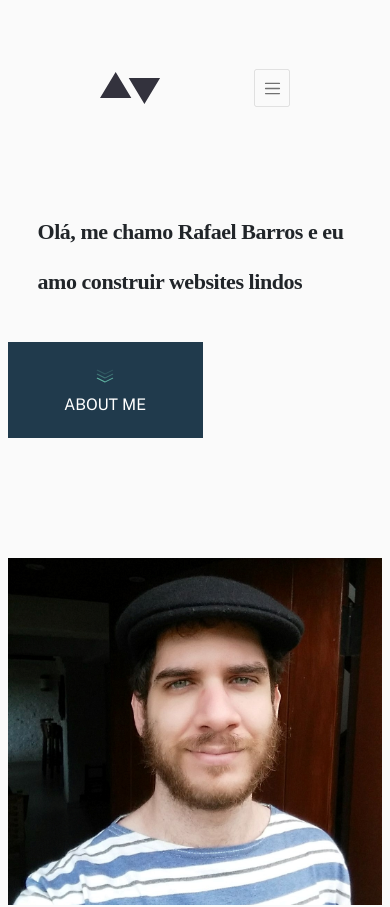
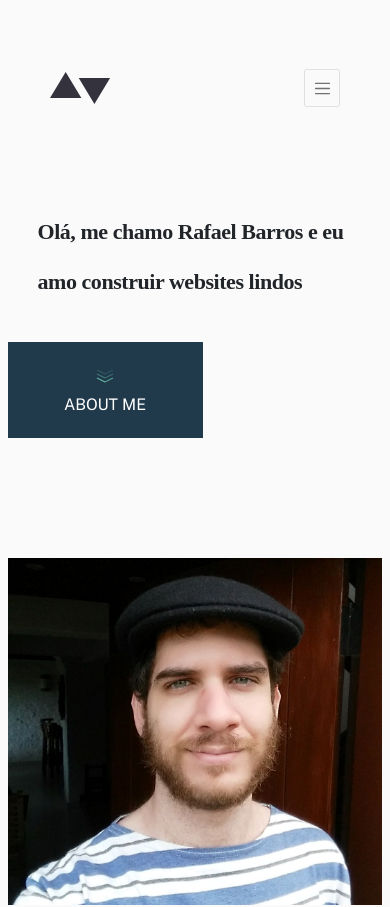
Before and after one commit to fiusks/Frontend-Challenge-M01, a React (Create React App) app: page /home in a window 390 px wide. Shown: the top 907 px of the page. Built offline with nearby package versions, Linux system fonts and the light colour scheme; a web font is replaced by a local one.

Commit message:
Header breakpoint correction

```diff
--- a/src/components/header/style.scss
+++ b/src/components/header/style.scss
@@ -6,6 +6,9 @@
   padding: 0rem 16.5rem;
   @include media-breakpoint-down(lg) {
     padding: 0rem 10rem;
+  }
+  @include media-breakpoint-down(sm) {
+    padding: 0rem 5rem;
   }
 
   .header-logo-container {
```
